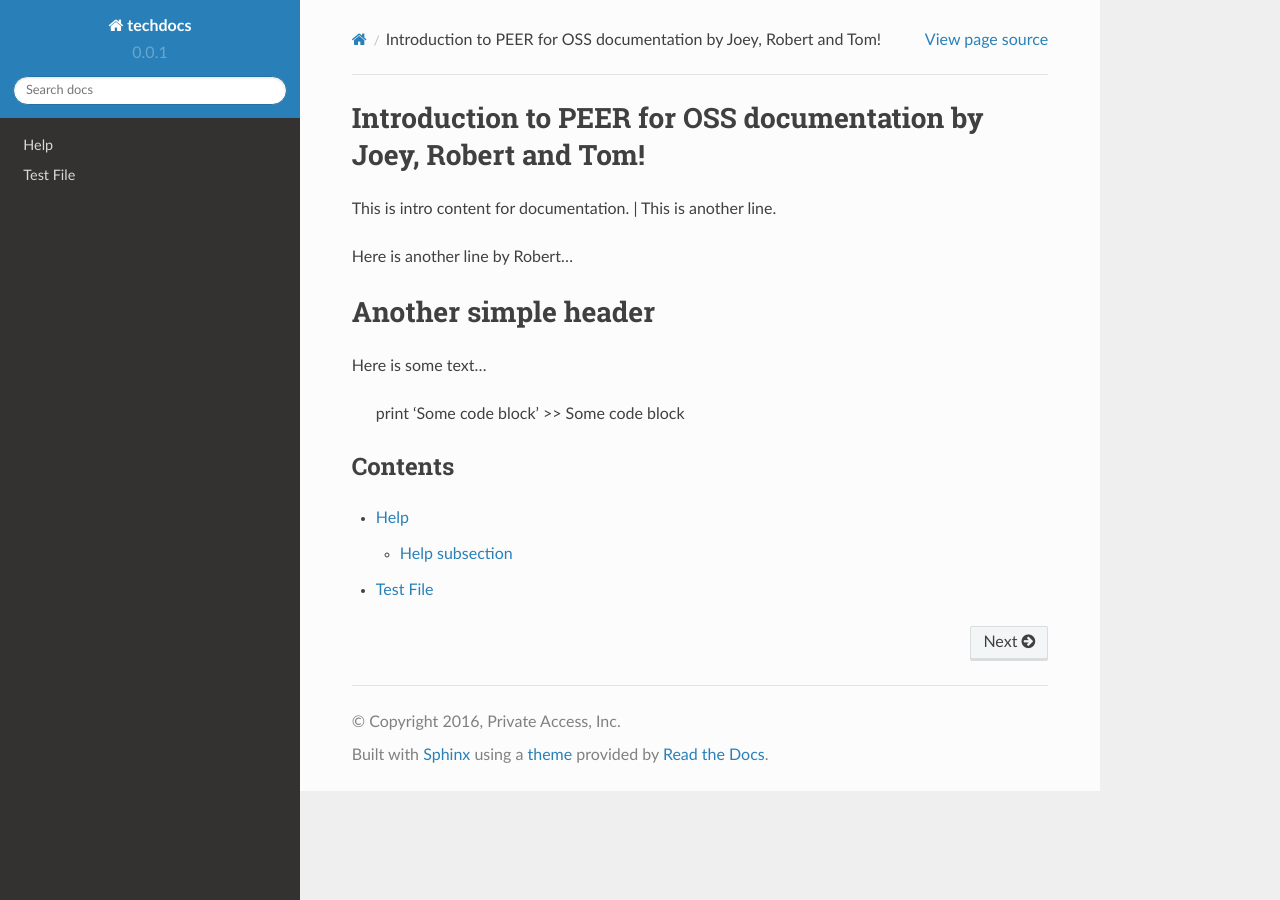
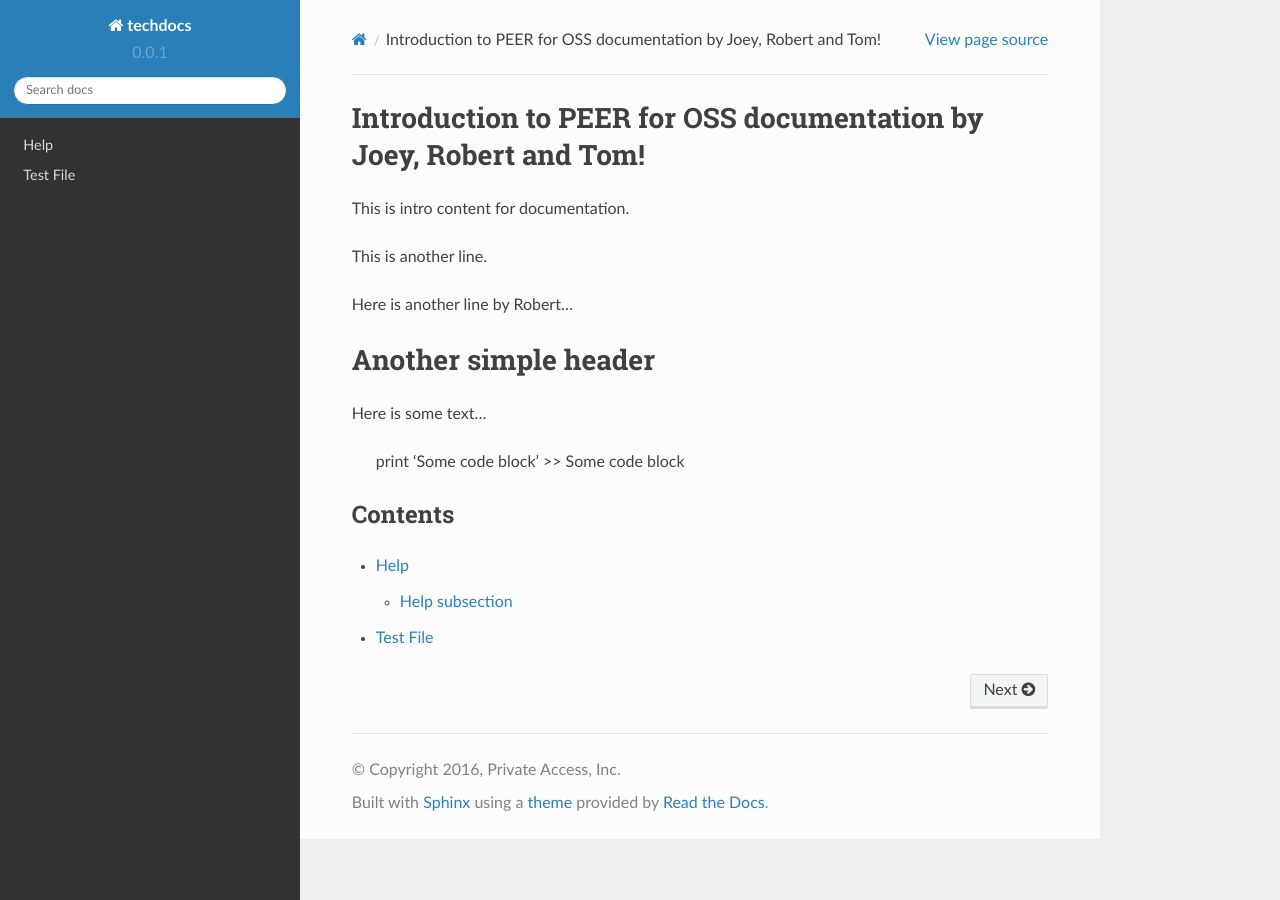
Before and after one commit to williamhoos/testrepo, a Sphinx documentation site: the page built from docs/source/index.rst, in a window 1280 px wide. Built offline with Sphinx 7.4.7 and the Read the Docs theme 2.0.0, drawn with Linux system fonts in a browser that asks for light colours; pages that are not in the unit, such as notebooks, are missing from menus.

```diff
--- a/docs/source/index.rst
+++ b/docs/source/index.rst
@@ -6,7 +6,7 @@
 Introduction to PEER for OSS documentation by Joey, Robert and Tom!
 ===================================================================
 
-This is intro content for documentation. |
+| This is intro content for documentation.
 This is another line.
 
 Here is another line by Robert...
```
